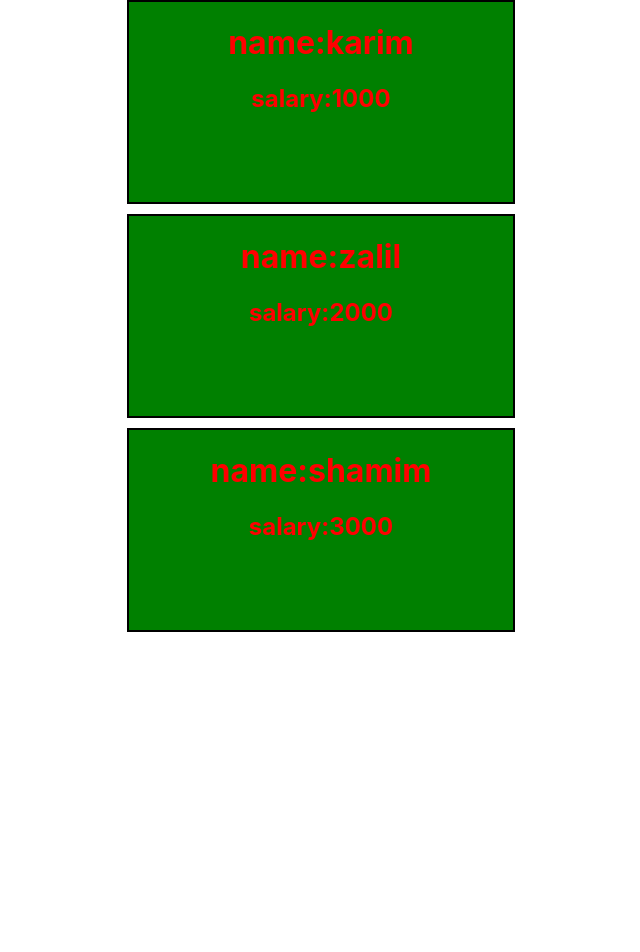
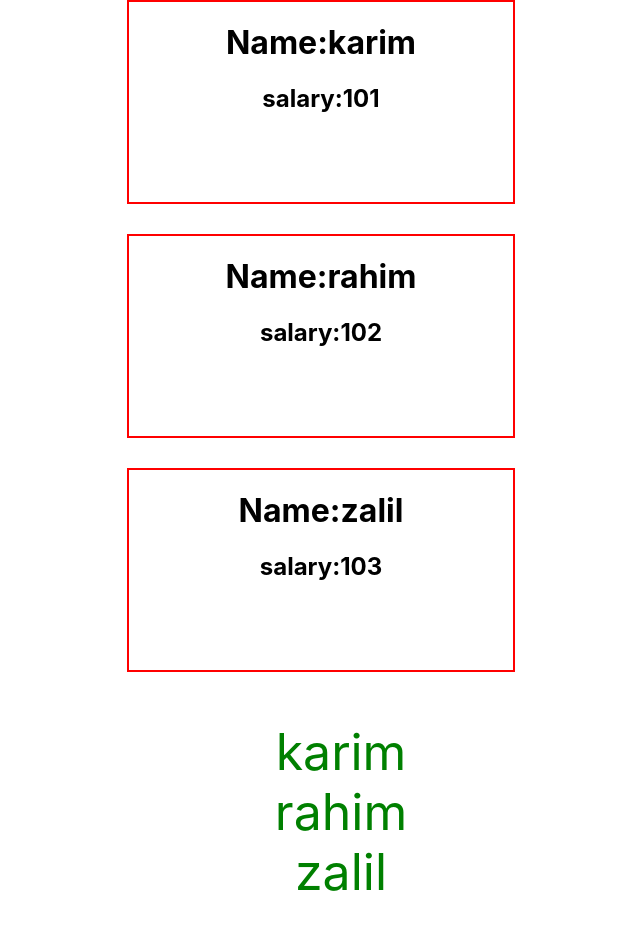
Before and after one commit to dipto01911/react-core, a React (Create React App) app in the folder my-app/: page / in a window 1280 px wide. Shown: the top 952 px of the page, without its empty margins (319-959 px from the left). Before the commit the page ends 800 px from the top, so only its background shows below. Built offline with nearby package versions, Linux system fonts and the light colour scheme.

Commit message:
first commit

```diff
--- a/my-app/src/App.js
+++ b/my-app/src/App.js
@@ -1,35 +1,53 @@
 
-function Person(props)
-{
+function Person(props){
   let t={
-  height:'200px',
-  width:'30%',
+    height:'200px',
+    width:'30%',
+    border:'2px solid red',
     margin:'0 auto',
-   border:'2px solid black',
-   backgroundColor:'green',
-   color:'red',
-   textAlign:'center',
-   marginBottom:'10px',
-
-
+    marginBottom:'30px',
+    textAlign:'center'
   }
   return(
     <div style={t}>
-      <h1>name:{props.name}</h1>
-      <h2>salary:{props.salary}</h2>
+  <h1>Name:{props.name}</h1>
+  <h2>salary:{props.salary}</h2>
     </div>
   )
 }
 
 function App() {
-  let x=[{nam:'karim',salary:'1000'},{nam:'zalil',salary:'2000'},{nam:'shamim',salary:'3000'}]
- return (
+  let k={
+    fontSize:'40px',
+    color:'red',
+    textAlign:'center',
+    listStyle:'none'
+  }
+  let n={
+    fontSize:'50px',
+    color:'green',
+    textAlign:'center',
+    listStyle:'none'
+  }
+  let t=[{name:'karim',roll:'101'},{name:'rahim',roll:'102'},{name:'zalil',roll:'103'}]
+  return (
     <div className="App">
       <header className="App-header">
-      <Person name={x[0].nam} salary={x[0].salary}></Person>
-      <Person name={x[1].nam} salary={x[1].salary}></Person>
-      <Person name={x[2].nam} salary={x[2].salary}></Person>
 
+<Person name={t[0].name} salary={t[0].roll}></Person>
+<Person name={t[1].name} salary={t[1].roll}></Person>
+<Person name={t[2].name} salary={t[2].roll}></Person>
+<ul style={n}>
+  {
+    t.map(x=><li>{x.name}</li>)
+  }
+</ul>
+
+<ul style={k}>
+  {
+    t.map(z=><li>{z.roll}</li>)
+  }
+</ul>
           </header>
     </div>
   );
```
Also changed, not shown: 1 other file (tests, documents, lock files or other folders).
